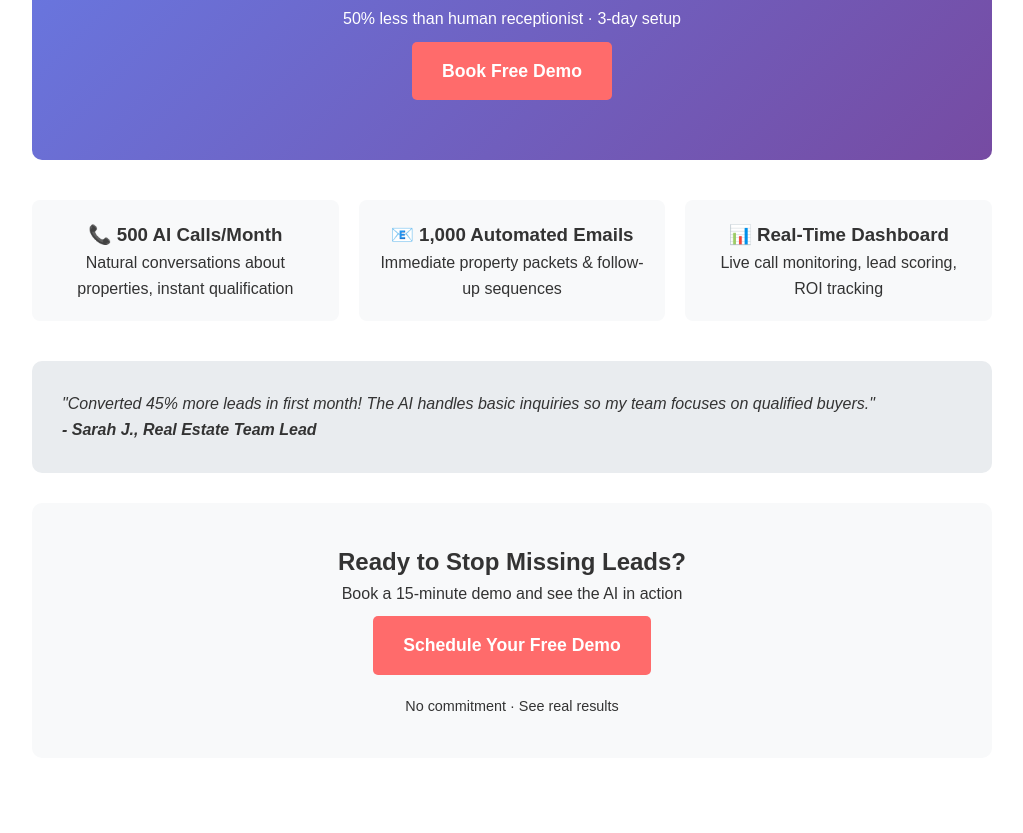
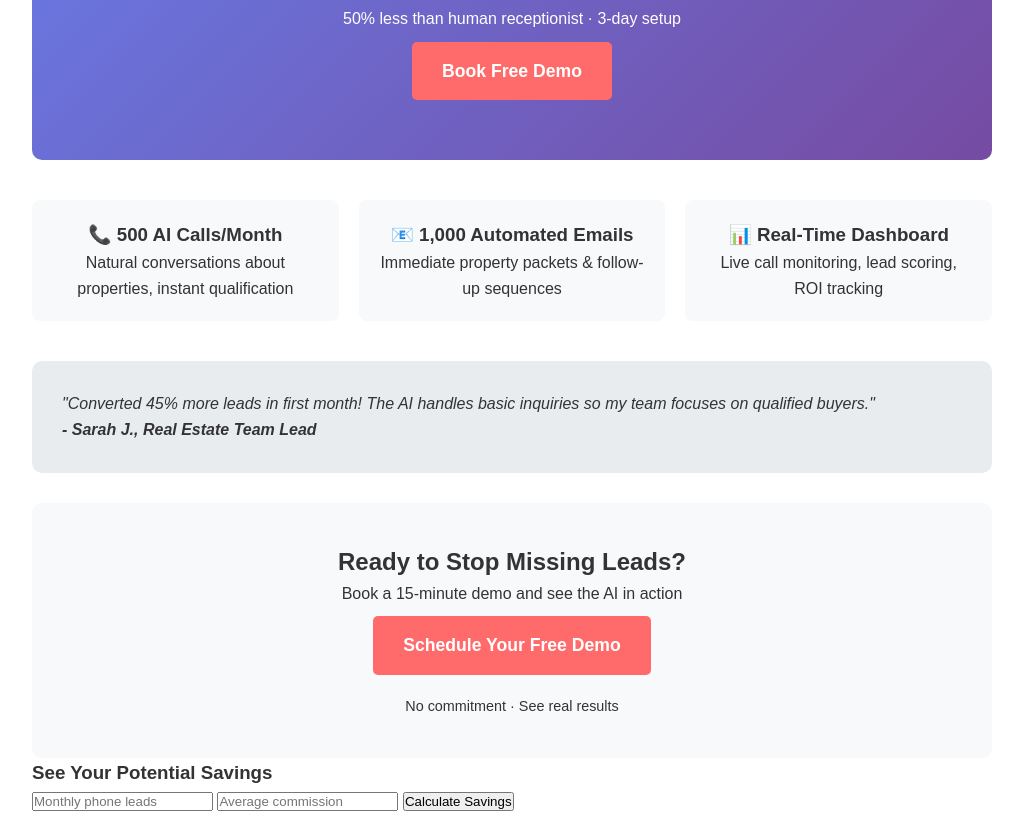
Before and after one commit to AI-Realty-Pro/AI-Realty-Pro.github.io, a plain HTML site: page index.html in a window 1280 px wide. Shown: the part 262-1095 px from the top of the page, without its empty margins (128-1151 px from the left). Before the commit the page ends 1040 px from the top, so only its background shows below. Drawn offline with Linux system fonts and the light colour scheme.

Commit message:
Update index.html

```diff
--- a/index.html
+++ b/index.html
@@ -110,5 +110,12 @@
         <a href="https://calendly.com" class="button">Schedule Your Free Demo</a>
         <p style="margin-top: 10px; font-size: 0.9em;">No commitment · See real results</p>
     </div>
+    <div class="calculator">
+    <h3>See Your Potential Savings</h3>
+    <input type="number" id="monthlyLeads" placeholder="Monthly phone leads">
+    <input type="number" id="dealValue" placeholder="Average commission">
+    <button onclick="calculateROI()">Calculate Savings</button>
+    <div id="result"></div>
+</div>
 </body>
 </html>
```
